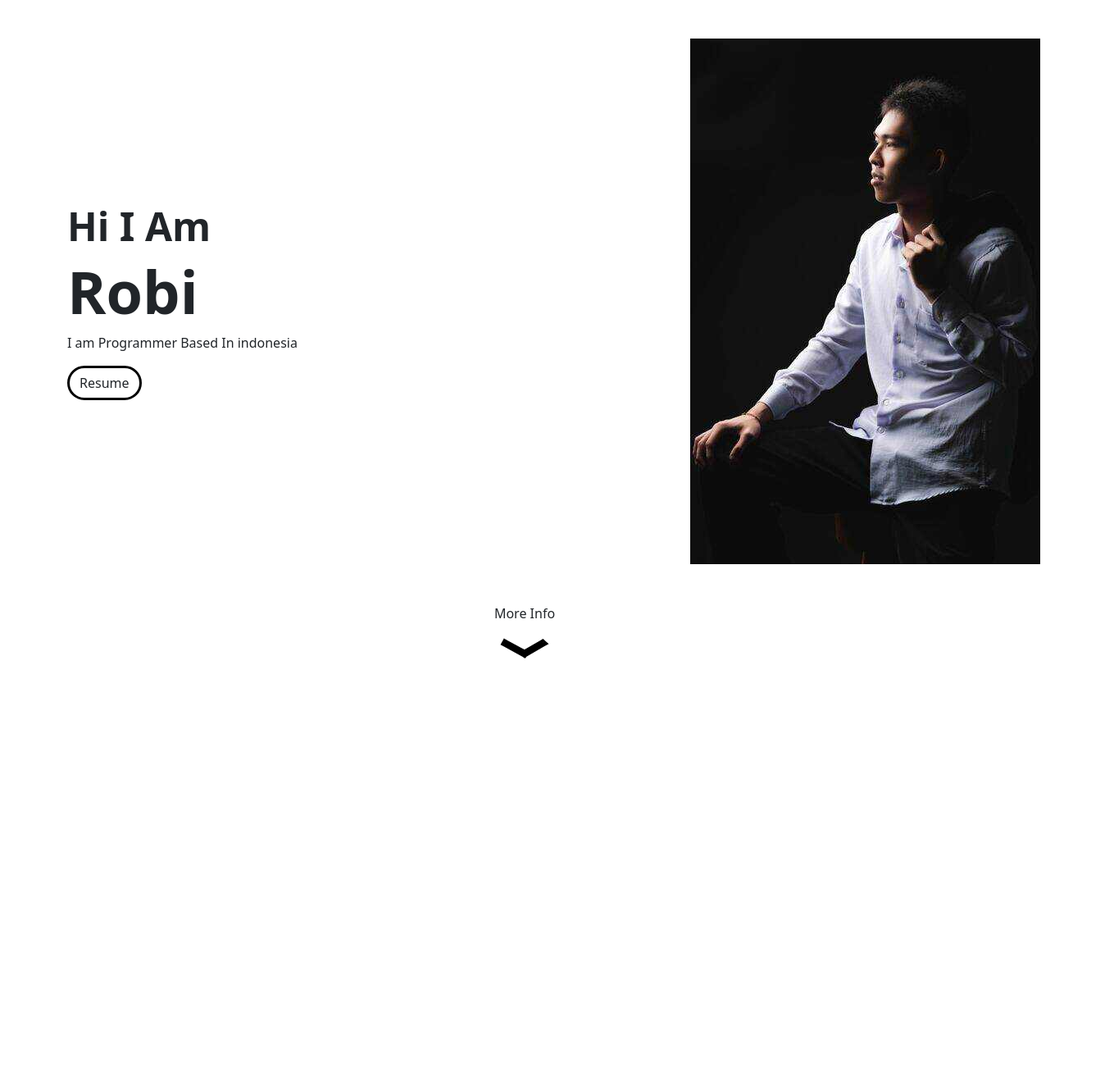
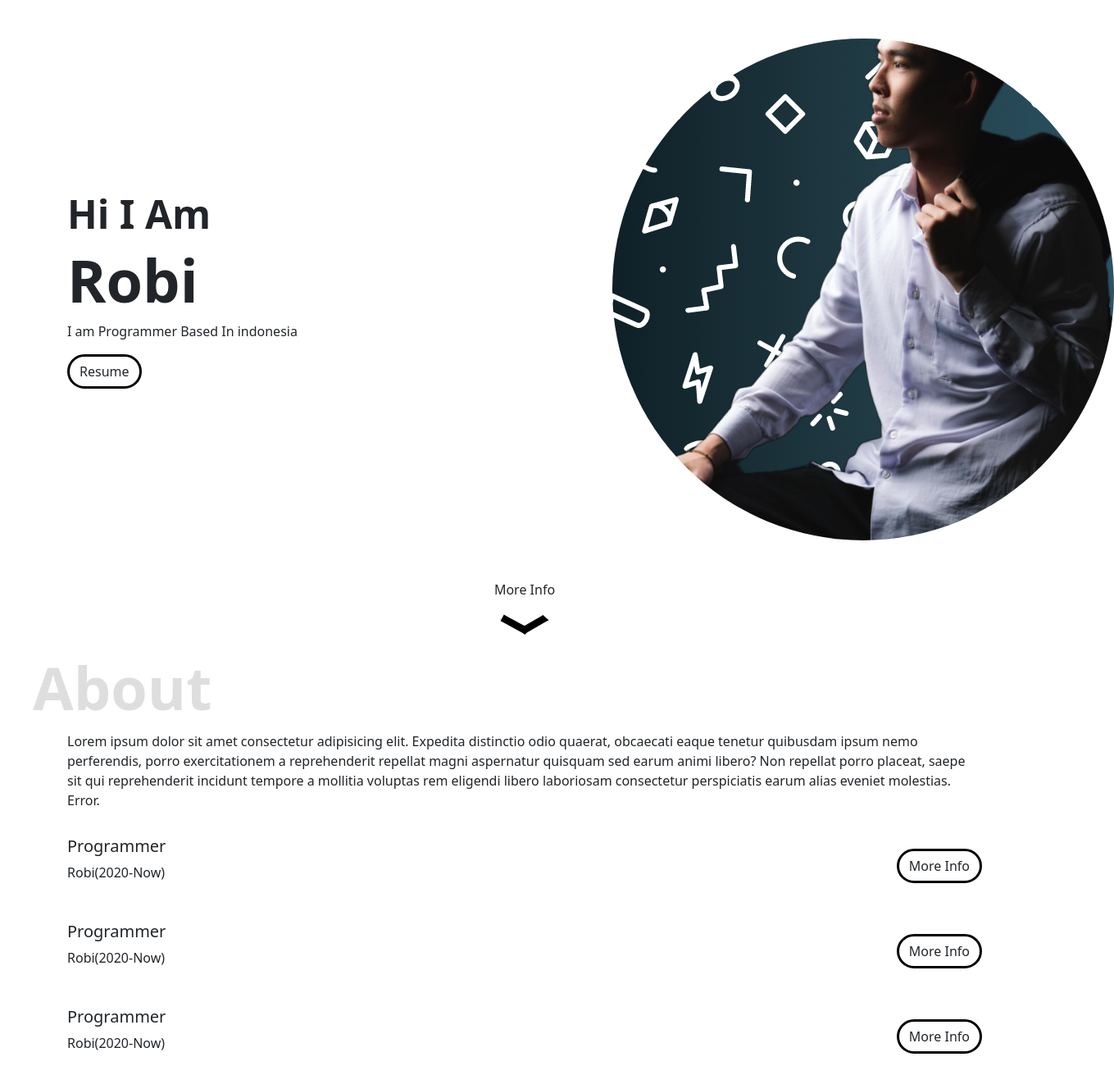
Before and after one commit to xenrobi/meporto, a plain HTML site: page index.html in a window 1280 px wide. Shown: the part 137-1437 px from the top of the page at 82% size, 1359 px wide, since content can reach past the window. Before the commit the page ends 940 px from the top, so only its background shows below. Drawn offline with Linux system fonts and the light colour scheme.

Commit message:
tambah about

```diff
--- a/bootstrap/style.css
+++ b/bootstrap/style.css
@@ -1,5 +1,18 @@
 section {
   padding-top: 128px;
+  position: relative;
+}
+
+section::before {
+  z-index: -1;
+  content: '';
+  font-size: 72px;
+  color: gray;
+  opacity: 0.25;
+  position: absolute;
+  font-weight: 700;
+  top: 20px;
+  left: -30px;
 }
 
 .btn {
@@ -7,7 +20,8 @@ section {
   border-radius: 24px;
 }
 
-.btn:hover {
+.btn:hover,
+.btn.button.active {
   border: 3px solid black;
   background-color: black;
   color: white;
@@ -16,6 +30,10 @@ section {
 .navbar {
   background-color: black;
   box-shadow: 0 0 0 4px rgba(0, 0, 0, 0.25);
+}
+
+#me {
+  border-radius: 100%;
 }
 
 .home h1 {
@@ -34,6 +52,24 @@ section {
   animation: 2s upDown infinite;
 }
 
+.about::before {
+  content: 'About';
+}
+
+.about-exp-item {
+  margin-top: 32px;
+}
+
+.about-exp-item-header {
+  display: flex;
+  align-items: center;
+  justify-content: space-between;
+}
+
+.about-exp-item-detail {
+  display: none;
+}
+
 @keyframes upDown {
   0% {
     transform: translateY(0);
--- a/index.html
+++ b/index.html
@@ -4,9 +4,9 @@
     <meta charset="UTF-8" />
     <meta http-equiv="X-UA-Compatible" content="IE=edge" />
     <meta name="viewport" content="width=device-width, initial-scale=1.0" />
+    <title>My Portofolio</title>
     <link href="bootstrap/css/bootstrap.min.css" rel="stylesheet" integrity="sha384-rbsA2VBKQhggwzxH7pPCaAqO46MgnOM80zW1RWuH61DGLwZJEdK2Kadq2F9CUG65" crossorigin="anonymous" />
     <link rel="stylesheet" href="bootstrap/style.css" />
-    <title>My Portofolio</title>
   </head>
   <body>
     <!-- NAVBAR -->
@@ -39,14 +39,14 @@
     <!-- Home -->
     <section id="home" class="home container">
       <div class="row d-flex align-items-center">
-        <div class="col-8">
+        <div class="col-7">
           <h3 class="fw-semibold">Hi I Am</h3>
           <h1 class="fw-bold">Robi</h1>
           <p>I am Programmer Based In indonesia</p>
           <a class="btn" href="#" download>Resume</a>
         </div>
-        <div class="col-4">
-          <img src="gambar/me.jpg" alt="foto" />
+        <div class="col-5">
+          <img id="me" src="gambar/me2.png" alt="foto" />
         </div>
       </div>
       <div class="arrow w-100 d-flex align-items-center flex-column mt-5">
@@ -55,6 +55,55 @@
       </div>
     </section>
     <!-- Home -->
+    <!-- ABOUT -->
+    <section id="about" class="about container">
+      <p>
+        Lorem ipsum dolor sit amet consectetur adipisicing elit. Expedita distinctio odio quaerat, obcaecati eaque tenetur quibusdam ipsum nemo perferendis, porro exercitationem a reprehenderit repellat magni aspernatur quisquam sed earum
+        animi libero? Non repellat porro placeat, saepe sit qui reprehenderit incidunt tempore a mollitia voluptas rem eligendi libero laboriosam consectetur perspiciatis earum alias eveniet molestias. Error.
+      </p>
+      <div class="about-exp">
+        <div class="about-exp-item">
+          <div class="about-exp-item-header">
+            <div>
+              <h5>Programmer</h5>
+              <p>Robi(2020-Now)</p>
+            </div>
+            <button class="btn button" onclick="toggleDetail(event)">More Info</button>
+          </div>
+          <p class="about-exp-item-detail">
+            Lorem ipsum dolor sit amet, consectetur adipisicing elit. Hic asperiores autem a aut laborum cupiditate blanditiis pariatur consectetur consequuntur, nemo omnis reprehenderit molestias sit itaque animi deserunt neque quae
+            commodi veniam eum, debitis illo ratione, labore vitae! Consequatur, harum dolorum!
+          </p>
+        </div>
+        <div class="about-exp-item">
+          <div class="about-exp-item-header">
+            <div>
+              <h5>Programmer</h5>
+              <p>Robi(2020-Now)</p>
+            </div>
+            <button class="btn button" onclick="toggleDetail(event)">More Info</button>
+          </div>
+          <p class="about-exp-item-detail">
+            Lorem ipsum dolor sit amet, consectetur adipisicing elit. Hic asperiores autem a aut laborum cupiditate blanditiis pariatur consectetur consequuntur, nemo omnis reprehenderit molestias sit itaque animi deserunt neque quae
+            commodi veniam eum, debitis illo ratione, labore vitae! Consequatur, harum dolorum!
+          </p>
+        </div>
+        <div class="about-exp-item">
+          <div class="about-exp-item-header">
+            <div>
+              <h5>Programmer</h5>
+              <p>Robi(2020-Now)</p>
+            </div>
+            <button class="btn button" onclick="toggleDetail(event)">More Info</button>
+          </div>
+          <p class="about-exp-item-detail">
+            Lorem ipsum dolor sit amet, consectetur adipisicing elit. Hic asperiores autem a aut laborum cupiditate blanditiis pariatur consectetur consequuntur, nemo omnis reprehenderit molestias sit itaque animi deserunt neque quae
+            commodi veniam eum, debitis illo ratione, labore vitae! Consequatur, harum dolorum!
+          </p>
+        </div>
+      </div>
+    </section>
+    <!-- ABOUT -->
     <!-- JAVA SCRIPT -->
     <script src="bootstrap/js/bootstrap.bundle.min.js" integrity="sha384-kenU1KFdBIe4zVF0s0G1M5b4hcpxyD9F7jL+jjXkk+Q2h455rYXK/7HAuoJl+0I4" crossorigin="anonymous"></script>
     <script src="bootstrap/js/popper.min.js" integrity="sha384-oBqDVmMz9ATKxIep9tiCxS/Z9fNfEXiDAYTujMAeBAsjFuCZSmKbSSUnQlmh/jp3" crossorigin="anonymous"></script>
--- a/main.js
+++ b/main.js
@@ -0,0 +1,14 @@
+function toggleDetail(e) {
+  const target = $(e.target);
+
+  if (target.hasClass('active')) {
+    $(target).html('More Info').removeClass('active');
+  } else {
+    $(target).html('Less Info').addClass('active');
+  }
+
+  const item = $(target).parents('.about-exp-item');
+  const detail = $(item).children('.about-exp-item-detail');
+
+  $(detail).slideToggle();
+}
```
Also changed, not shown: bootstrap/js/popper.min.js, gambar/me.jpg (deleted), gambar/me2.png (added).
